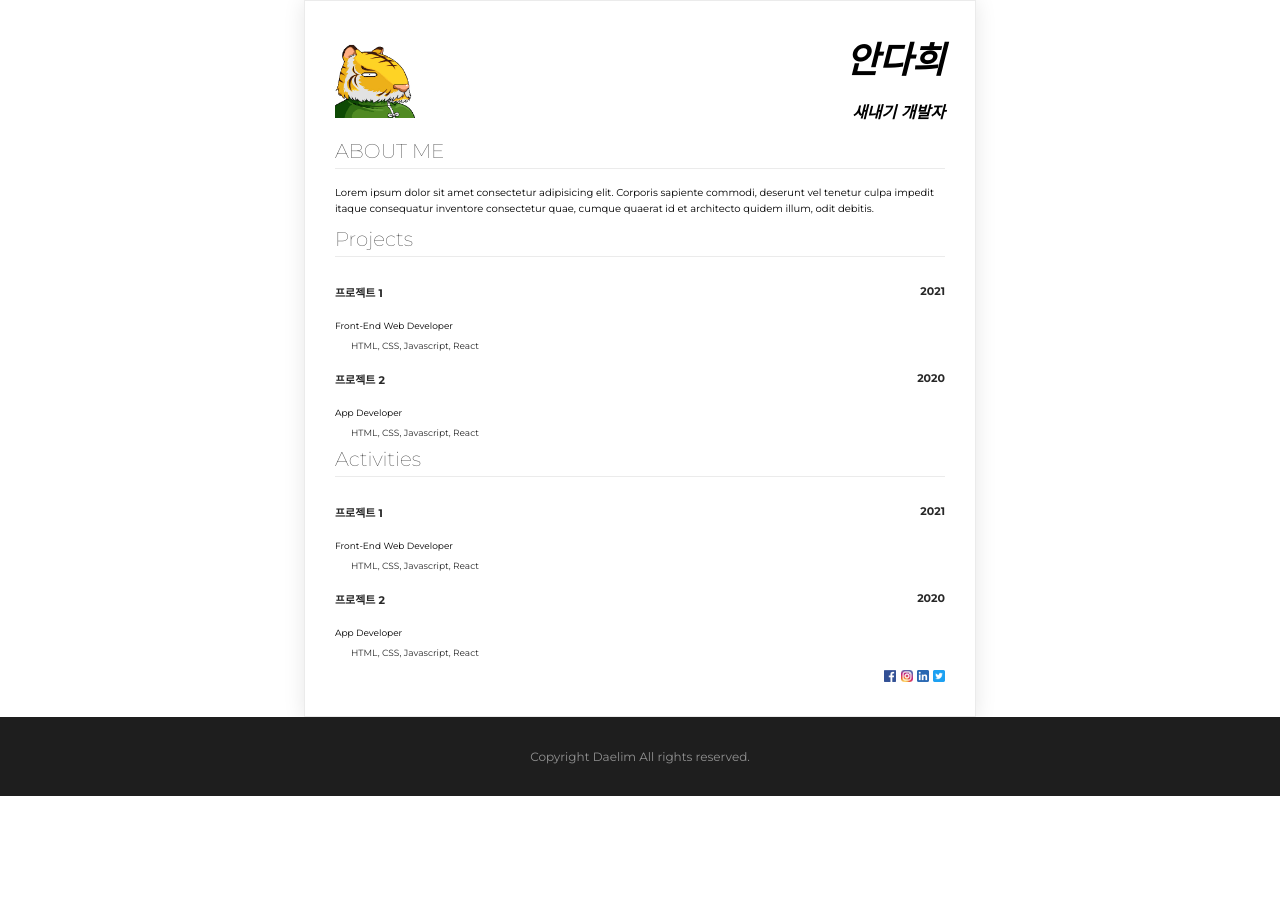
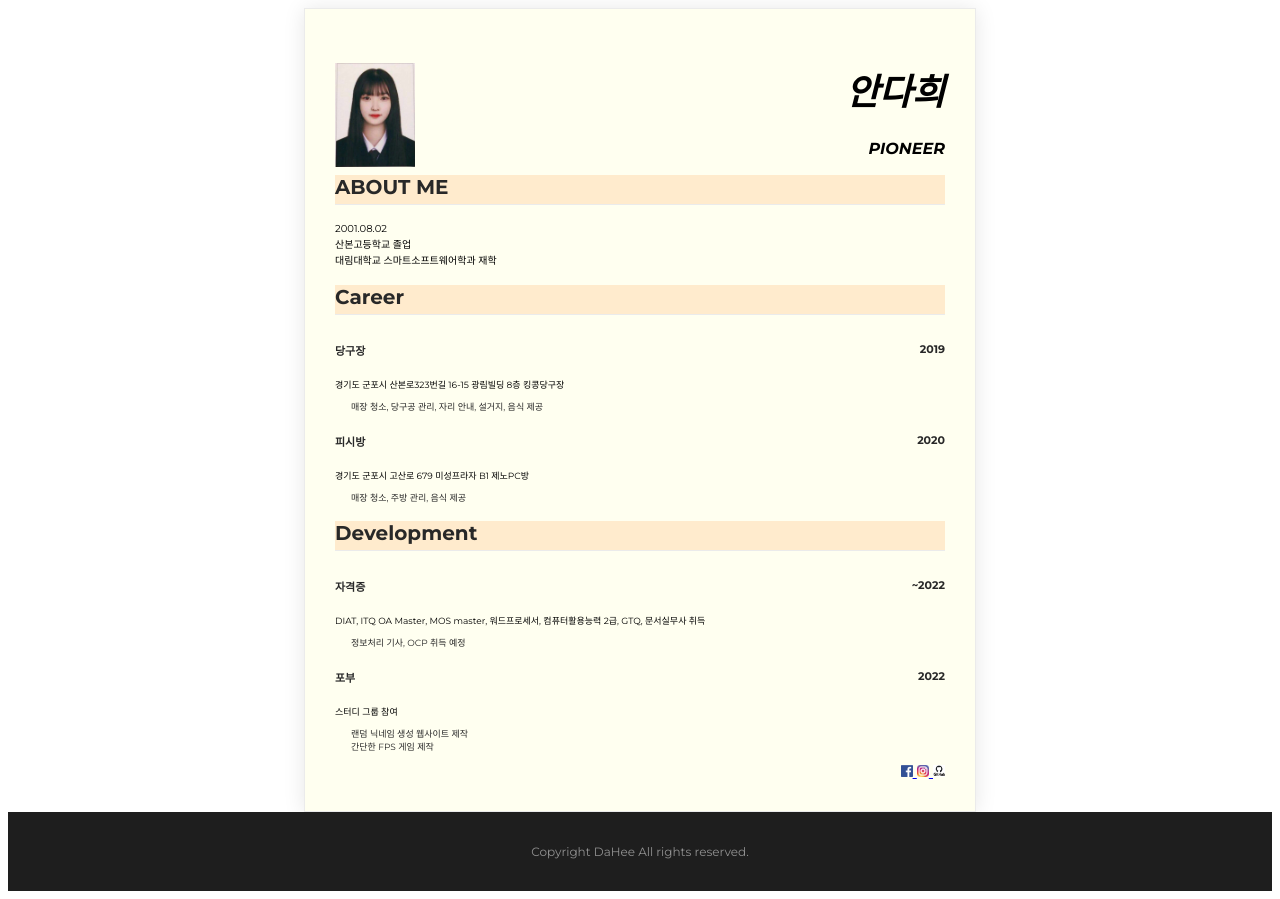
Before and after one commit to ally802/resume0413, a plain HTML site: page index.html in a window 1280 px wide. Before the commit the page ends 800 px from the top, so only its background shows below. Drawn offline with Linux system fonts and the light colour scheme.

Commit message:
complete

```diff
--- a/index.html
+++ b/index.html
@@ -5,7 +5,7 @@
     <meta charset="UTF-8">
     <meta http-equiv="X-UA-Compatible" content="IE=edge">
     <meta name="viewport" content="width=device-width, initial-scale=1.0">
-    <title>Document</title>
+    <title>안다희의 이력서</title>
     <link rel="stylesheet" href="style.css">
 </head>
 
@@ -13,58 +13,68 @@
     <div class="mainbox">
         <div class="title-box">
             <div class="profile-img">
-                <img src="img/ataho.jpg" alt="사진" width="80px">
+                <img src="img/증명사진.jpeg" alt="사진" width="80px">
             </div>
             <h1>안다희</h1>
-            <p class="name-text">새내기 개발자</p>
+            <p class="name-text">PIONEER</p>
         </div>
         <section>
-            <h2>ABOUT ME</h2>
-            <p class="about-me-text">Lorem ipsum dolor sit amet consectetur adipisicing elit. Corporis sapiente commodi,
-                deserunt vel tenetur culpa impedit itaque consequatur inventore consectetur quae, cumque quaerat id et
-                architecto quidem illum, odit debitis.</p>
+            <h2 class="little-title">ABOUT ME</h2>
+            <p class="about-me-text">
+                2001.08.02<br>
+                산본고등학교 졸업<br>
+                대림대학교 스마트소프트웨어학과 재학
+            </p>
         </section>
         <section>
-            <h2>Projects</h2>
+            <h2 class="little-title">Career</h2>
             <div class="float-wrap">
-                <p class="title-text">프로젝트 1</p>
-                <p class="year-text">2021</p>
+                <p class="title-text">당구장</p>
+                <p class="year-text">2019</p>
             </div>
-            <p class="desc-text">Front-End Web Developer</p>
-            <p class="desc-subtext">HTML, CSS, Javascript, React</p>
+            <p class="desc-text">경기도 군포시 산본로323번길 16-15 광림빌딩 8층 킹콩당구장</p>
+            <p class="desc-subtext">매장 청소, 당구공 관리, 자리 안내, 설거지, 음식 제공</p>
             <!---->
             <div class="float-wrap">
-                <p class="title-text">프로젝트 2</p>
+                <p class="title-text">피시방</p>
                 <p class="year-text">2020</p>
             </div>
-            <p class="desc-text">App Developer</p>
-            <p class="desc-subtext">HTML, CSS, Javascript, React</p>
+            <p class="desc-text">경기도 군포시 고산로 679 미성프라자 B1 제노PC방</p>
+            <p class="desc-subtext">매장 청소, 주방 관리, 음식 제공</p>
         </section>
         <section>
-            <h2>Activities</h2>
+            <h2 class="little-title">Development</h2>
             <div class="float-wrap">
-                <p class="title-text">프로젝트 1</p>
-                <p class="year-text">2021</p>
+                <p class="title-text">자격증</p>
+                <p class="year-text">~2022</p>
             </div>
-            <p class="desc-text">Front-End Web Developer</p>
-            <p class="desc-subtext">HTML, CSS, Javascript, React</p>
+            <p class="desc-text">DIAT, ITQ OA Master, MOS master, 워드프로세서, 컴퓨터활용능력 2급, GTQ, 문서실무사 취득</p>
+            <p class="desc-subtext">정보처리 기사, OCP 취득 예정</p>
             <!---->
             <div class="float-wrap">
-                <p class="title-text">프로젝트 2</p>
-                <p class="year-text">2020</p>
+                <p class="title-text">포부</p>
+                <p class="year-text">2022</p>
             </div>
-            <p class="desc-text">App Developer</p>
-            <p class="desc-subtext">HTML, CSS, Javascript, React</p>
+            <p class="desc-text">스터디 그룹 참여</p>
+            <p class="desc-subtext">
+                랜덤 닉네임 생성 웹사이트 제작<br>
+                간단한 FPS 게임 제작
+            </p>
         </section>
         <div class="sns-wrap">
-            <img class="sns-img" src="img/facebook.png">
-            <img class="sns-img" src="img/insta.png">
-            <img class="sns-img" src="img/linked-in.png">
-            <img class="sns-img" src="img/twitter.png">
+            <a href="https://www.facebook.com/profile.php?id=100008111314796" target="_blank">
+                <img class="sns-img" src="img/facebook.png">
+            </a>
+            <a href="https://www.instagram.com/dahee_802/" target="_blank">
+                <img class="sns-img" src="img/insta.png">
+            </a>
+            <a href="https://github.com/ally802" target="_blank">
+                <img class="sns-img" src="img/github.jpg">
+            </a>
         </div>
     </div>
     <footer>
-        <p>Copyright Daelim All rights reserved.</p>
+        <p>Copyright DaHee All rights reserved.</p>
     </footer>
 </body>
 
--- a/style.css
+++ b/style.css
@@ -5,7 +5,7 @@
 }
 
 body, h1, h2 {
-    margin:0px;
+    margin:10 0px;
     padding:0px;
 }
 
@@ -17,7 +17,14 @@ footer {
     color:#919191;
 }
 
+
+.little-title {
+    font-weight: bold;
+    background-color:blanchedalmond;
+}
+
 .mainbox {
+    background-color:ivory;
     width:610px;
     padding:30px;
     margin:30px;
@@ -43,7 +50,7 @@ footer {
     font-size: 11px;
     font-weight:bold;
     color:#282828;
-    float:left;
+    float: left;
 }
 .year-text {
     font-size: 11px;
```
Also changed, not shown: img/ataho.jpg (deleted), img/github.jpg (added), img/linked-in.png (deleted), img/twitter.png (deleted), img/증명사진.jpeg (added).
